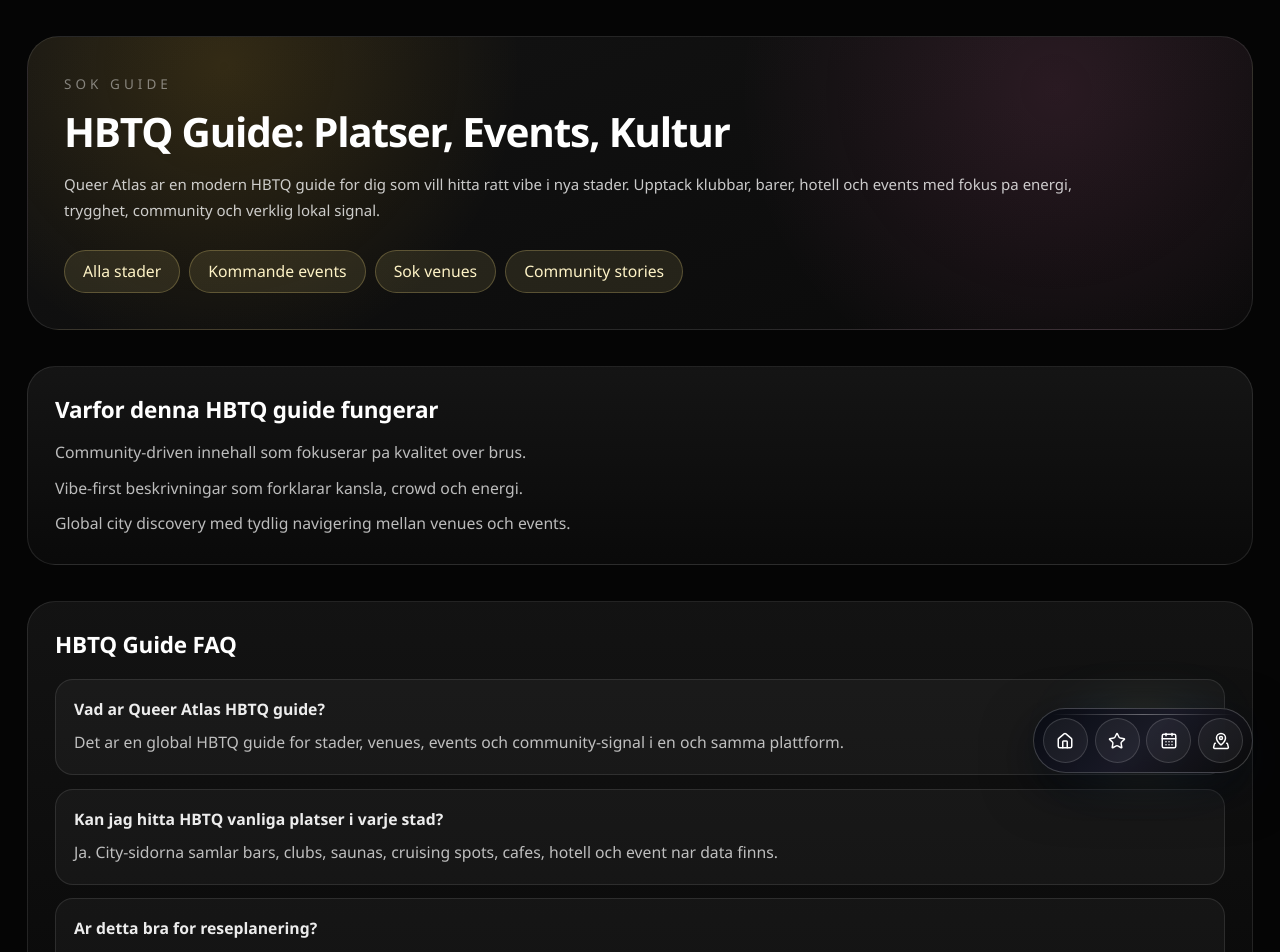
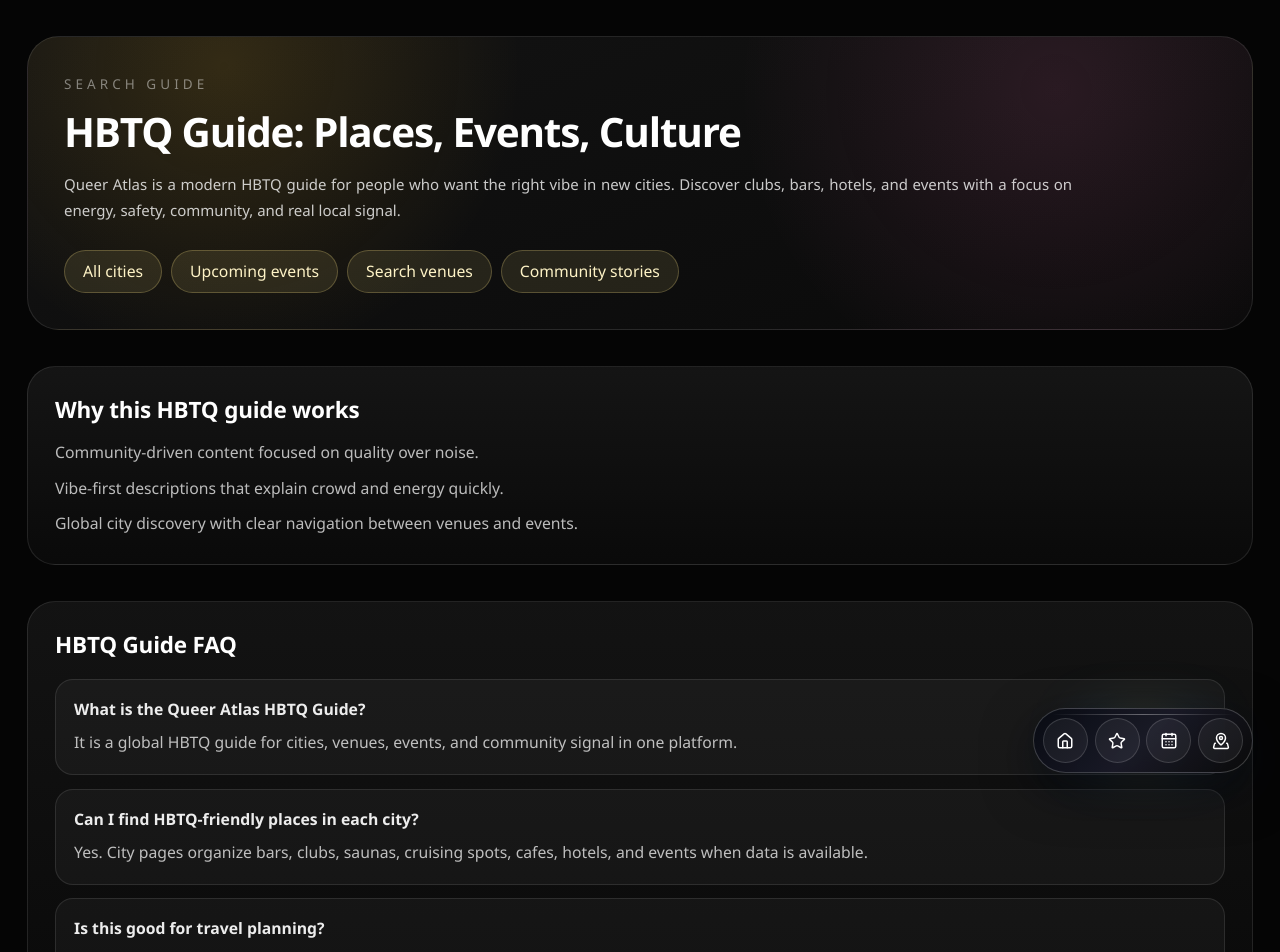
Before and after one commit to andres00botero-bot/queeratlas, a Next.js app: page /hbtq-guide in a window 1280 px wide. Shown: the top 952 px of the page. Built offline with nearby package versions, Linux system fonts and the light colour scheme; no server answers.

Commit message:
Harden SEO and canonical redirects for Google indexing readiness

```diff
--- a/next.config.mjs
+++ b/next.config.mjs
@@ -9,6 +9,16 @@ const nextConfig = {
   turbopack: {
     root: __dirname,
   },
+  async redirects() {
+    return [
+      {
+        source: "/:path*",
+        has: [{ type: "host", value: "queeratlas.app" }],
+        destination: "https://www.queeratlas.app/:path*",
+        permanent: true,
+      },
+    ];
+  },
 };
 
 export default withSentryConfig(nextConfig, {
--- /dev/null
+++ b/src/app/admin/layout.js
@@ -0,0 +1,19 @@
+export const metadata = {
+  robots: {
+    index: false,
+    follow: false,
+    googleBot: {
+      index: false,
+      follow: false,
+      noimageindex: true,
+      nosnippet: true,
+    },
+  },
+  alternates: {
+    canonical: "/admin",
+  },
+};
+
+export default function AdminLayout({ children }) {
+  return children;
+}
--- /dev/null
+++ b/src/app/cities/layout.js
@@ -0,0 +1,19 @@
+export const metadata = {
+  title: "Cities",
+  description:
+    "Explore queer city guides with verified venues, events, and local signal across the Queer Atlas network.",
+  alternates: {
+    canonical: "/cities",
+  },
+  openGraph: {
+    title: "Queer Cities | Queer Atlas",
+    description:
+      "Discover queer city guides, trusted venues, and local event signal worldwide.",
+    url: "/cities",
+    type: "website",
+  },
+};
+
+export default function CitiesLayout({ children }) {
+  return children;
+}
--- /dev/null
+++ b/src/app/events/layout.js
@@ -0,0 +1,19 @@
+export const metadata = {
+  title: "Events",
+  description:
+    "Track public queer events and curated city-level happenings with live community signal.",
+  alternates: {
+    canonical: "/events",
+  },
+  openGraph: {
+    title: "Queer Events | Queer Atlas",
+    description:
+      "Find upcoming queer events, city highlights, and off-grid signal in one timeline.",
+    url: "/events",
+    type: "website",
+  },
+};
+
+export default function EventsLayout({ children }) {
+  return children;
+}
--- a/src/app/hbtq-guide/page.js
+++ b/src/app/hbtq-guide/page.js
@@ -3,35 +3,35 @@ import Link from "next/link";
 export const metadata = {
   title: "HBTQ Guide",
   description:
-    "HBTQ guide for globala stader, queer venues, events och tryggare discovery med community-signal.",
+    "Global HBTQ guide for cities, queer venues, events, and safer discovery powered by community signal.",
   alternates: {
     canonical: "/hbtq-guide",
   },
 };
 
 const QUICK_LINKS = [
-  { href: "/cities", label: "Alla stader" },
-  { href: "/events", label: "Kommande events" },
-  { href: "/search", label: "Sok venues" },
+  { href: "/cities", label: "All cities" },
+  { href: "/events", label: "Upcoming events" },
+  { href: "/search", label: "Search venues" },
   { href: "/community", label: "Community stories" },
 ];
 
 export default function HbtqGuidePage() {
   const faqs = [
     {
-      question: "Vad ar Queer Atlas HBTQ guide?",
+      question: "What is the Queer Atlas HBTQ Guide?",
       answer:
-        "Det ar en global HBTQ guide for stader, venues, events och community-signal i en och samma plattform.",
+        "It is a global HBTQ guide for cities, venues, events, and community signal in one platform.",
     },
     {
-      question: "Kan jag hitta HBTQ vanliga platser i varje stad?",
+      question: "Can I find HBTQ-friendly places in each city?",
       answer:
-        "Ja. City-sidorna samlar bars, clubs, saunas, cruising spots, cafes, hotell och event nar data finns.",
+        "Yes. City pages organize bars, clubs, saunas, cruising spots, cafes, hotels, and events when data is available.",
     },
     {
-      question: "Ar detta bra for reseplanering?",
+      question: "Is this good for travel planning?",
       answer:
-        "Ja. Du kan jamfora stader, upptacka vibe, folja events och skapa en smartare queer resrutt.",
+        "Yes. You can compare cities, discover vibe, follow events, and build a smarter queer travel route.",
     },
   ];
 
@@ -56,11 +56,11 @@ export default function HbtqGuidePage() {
       />
       <div className="mx-auto max-w-6xl">
         <section className="rounded-[32px] border border-white/10 bg-[radial-gradient(circle_at_16%_10%,rgba(251,191,36,0.14),transparent_28%),radial-gradient(circle_at_84%_18%,rgba(244,114,182,0.12),transparent_30%),linear-gradient(160deg,rgba(20,20,20,0.96),rgba(10,10,10,0.99))] p-8">
-          <p className="text-xs uppercase tracking-[0.3em] text-white/45">Sok Guide</p>
-          <h1 className="mt-3 text-4xl font-semibold tracking-[-0.03em]">HBTQ Guide: Platser, Events, Kultur</h1>
+          <p className="text-xs uppercase tracking-[0.3em] text-white/45">Search Guide</p>
+          <h1 className="mt-3 text-4xl font-semibold tracking-[-0.03em]">HBTQ Guide: Places, Events, Culture</h1>
           <p className="mt-4 max-w-4xl text-sm leading-7 text-white/78 sm:text-[15px]">
-            Queer Atlas ar en modern HBTQ guide for dig som vill hitta ratt vibe i nya stader. Upptack klubbar, barer,
-            hotell och events med fokus pa energi, trygghet, community och verklig lokal signal.
+            Queer Atlas is a modern HBTQ guide for people who want the right vibe in new cities. Discover clubs, bars,
+            hotels, and events with a focus on energy, safety, community, and real local signal.
           </p>
           <div className="mt-6 flex flex-wrap gap-2">
             {QUICK_LINKS.map((item) => (
@@ -76,11 +76,11 @@ export default function HbtqGuidePage() {
         </section>
 
         <section className="mt-8 rounded-[28px] border border-white/10 bg-[linear-gradient(180deg,rgba(22,22,22,0.94),rgba(10,10,10,0.98))] p-6">
-          <h2 className="text-xl font-semibold tracking-[-0.01em]">Varfor denna HBTQ guide fungerar</h2>
+          <h2 className="text-xl font-semibold tracking-[-0.01em]">Why this HBTQ guide works</h2>
           <ul className="mt-3 space-y-2 text-sm leading-7 text-white/72">
-            <li>Community-driven innehall som fokuserar pa kvalitet over brus.</li>
-            <li>Vibe-first beskrivningar som forklarar kansla, crowd och energi.</li>
-            <li>Global city discovery med tydlig navigering mellan venues och events.</li>
+            <li>Community-driven content focused on quality over noise.</li>
+            <li>Vibe-first descriptions that explain crowd and energy quickly.</li>
+            <li>Global city discovery with clear navigation between venues and events.</li>
           </ul>
         </section>
 
--- a/src/app/layout.js
+++ b/src/app/layout.js
@@ -15,6 +15,12 @@ export const metadata = {
   },
   description:
     "Global queer discovery atlas for venues, events, guides, and member community signal.",
+  verification: {
+    google: process.env.NEXT_PUBLIC_GOOGLE_SITE_VERIFICATION || process.env.GOOGLE_SITE_VERIFICATION || undefined,
+  },
+  alternates: {
+    canonical: "/",
+  },
   applicationName: "Queer Atlas",
   manifest: "/manifest.webmanifest",
   icons: {
@@ -84,6 +90,11 @@ export default function RootLayout({ children }) {
       name: "Queer Atlas",
       url: baseUrl,
     },
+    potentialAction: {
+      "@type": "SearchAction",
+      target: `${baseUrl}/search?q={search_term_string}`,
+      "query-input": "required name=search_term_string",
+    },
   };
 
   return (
--- /dev/null
+++ b/src/app/now/layout.js
@@ -0,0 +1,19 @@
+export const metadata = {
+  title: "Now",
+  description:
+    "Real-time queer world news and momentum updates across cities in the Queer Atlas network.",
+  alternates: {
+    canonical: "/now",
+  },
+  openGraph: {
+    title: "Queer World News | Queer Atlas",
+    description:
+      "Follow fresh queer world updates, city momentum, and live community signal.",
+    url: "/now",
+    type: "website",
+  },
+};
+
+export default function NowLayout({ children }) {
+  return children;
+}
--- a/src/app/robots.js
+++ b/src/app/robots.js
@@ -4,7 +4,6 @@ export default function robots() {
       {
         userAgent: "*",
         allow: "/",
-        disallow: ["/contribute", "/community"],
       },
     ],
     host: "https://www.queeratlas.app",
```
Lines whose indentation alone changed are shown as unchanged.
